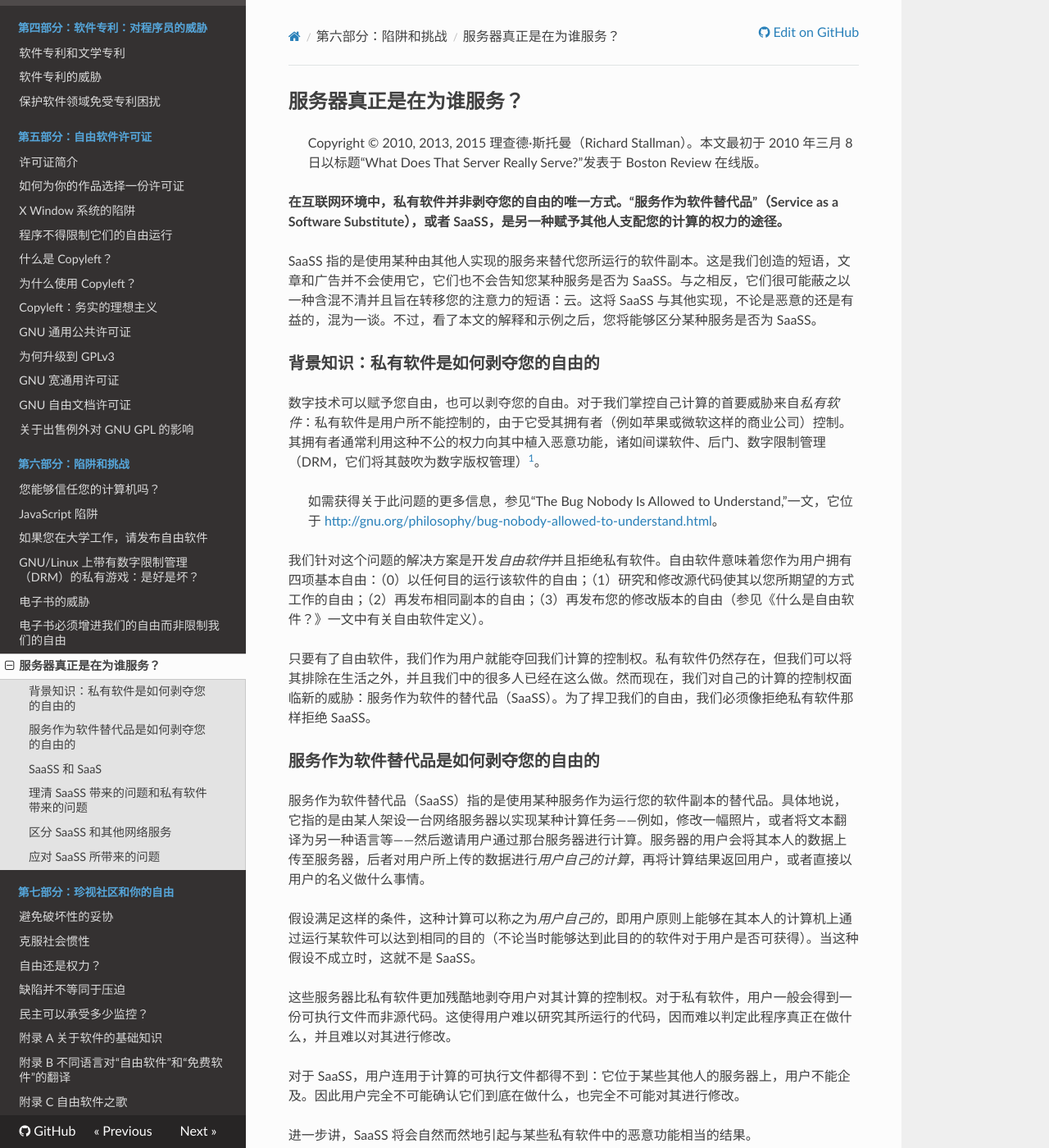
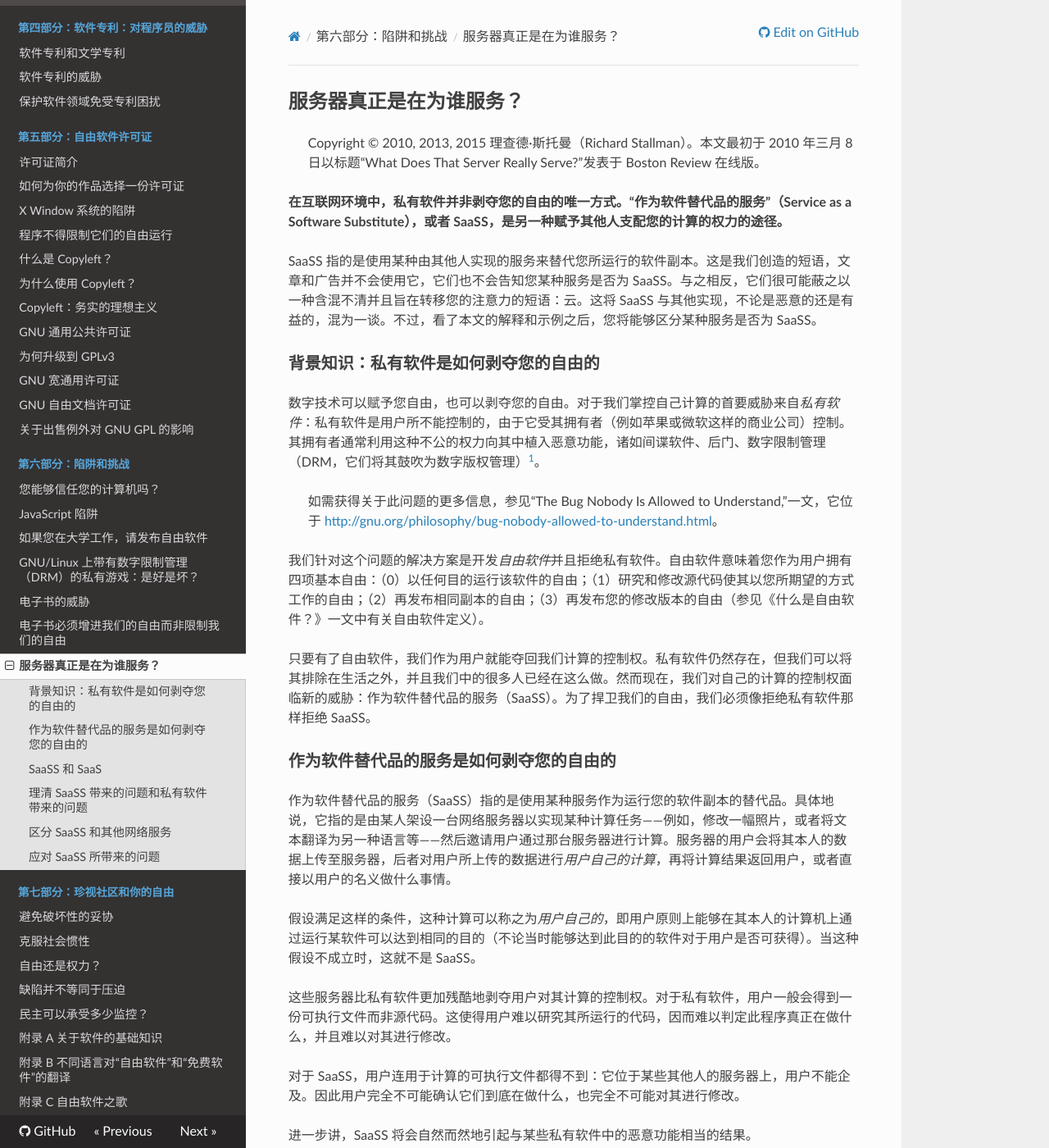
Before and after one commit to beijinglug/fsfs-zh, an MkDocs documentation site: the page built from docs/who-does-that-server-really-serve.md, in a window 1280 px wide and 1400 px high. Shown: the whole window at 82% size. Built offline with MkDocs 1.6.1, drawn with Linux system fonts in a browser that asks for light colours; nearby versions of some CDN libraries; old or Windows-style settings are respelled for this version of MkDocs; some of the changed text lies outside the part shown.

Commit message:
Translate SaaSS as “作为软件替代品的服务”
原译作“服务作为软件替代品”，但“服务作为软件替代品”不是“服务”，
故改为现在的译法。

```diff
--- a/docs/who-does-that-server-really-serve.md
+++ b/docs/who-does-that-server-really-serve.md
@@ -2,7 +2,7 @@
 
 > Copyright © 2010, 2013, 2015 理查德·斯托曼（Richard Stallman）。本文最初于 2010 年三月 8 日以标题“What Does That Server Really Serve?”发表于 Boston Review 在线版。
 
-**在互联网环境中，私有软件并非剥夺您的自由的唯一方式。“服务作为软件替代品”（Service as a Software Substitute），或者 SaaSS，是另一种赋予其他人支配您的计算的权力的途径。**
+**在互联网环境中，私有软件并非剥夺您的自由的唯一方式。“作为软件替代品的服务”（Service as a Software Substitute），或者 SaaSS，是另一种赋予其他人支配您的计算的权力的途径。**
 
 SaaSS 指的是使用某种由其他人实现的服务来替代您所运行的软件副本。这是我们创造的短语，文章和广告并不会使用它，它们也不会告知您某种服务是否为 SaaSS。与之相反，它们很可能蔽之以一种含混不清并且旨在转移您的注意力的短语：云。这将 SaaSS 与其他实现，不论是恶意的还是有益的，混为一谈。不过，看了本文的解释和示例之后，您将能够区分某种服务是否为 SaaSS。
 
@@ -14,11 +14,11 @@
 
 我们针对这个问题的解决方案是开发*自由软件*并且拒绝私有软件。自由软件意味着您作为用户拥有四项基本自由：（0）以任何目的运行该软件的自由；（1）研究和修改源代码使其以您所期望的方式工作的自由；（2）再发布相同副本的自由；（3）再发布您的修改版本的自由（参见《什么是自由软件？》一文中有关自由软件定义）。
 
-只要有了自由软件，我们作为用户就能夺回我们计算的控制权。私有软件仍然存在，但我们可以将其排除在生活之外，并且我们中的很多人已经在这么做。然而现在，我们对自己的计算的控制权面临新的威胁：服务作为软件的替代品（SaaSS）。为了捍卫我们的自由，我们必须像拒绝私有软件那样拒绝 SaaSS。
+只要有了自由软件，我们作为用户就能夺回我们计算的控制权。私有软件仍然存在，但我们可以将其排除在生活之外，并且我们中的很多人已经在这么做。然而现在，我们对自己的计算的控制权面临新的威胁：作为软件替代品的服务（SaaSS）。为了捍卫我们的自由，我们必须像拒绝私有软件那样拒绝 SaaSS。
 
-### 服务作为软件替代品是如何剥夺您的自由的
+### 作为软件替代品的服务是如何剥夺您的自由的
 
-服务作为软件替代品（SaaSS）指的是使用某种服务作为运行您的软件副本的替代品。具体地说，它指的是由某人架设一台网络服务器以实现某种计算任务——例如，修改一幅照片，或者将文本翻译为另一种语言等——然后邀请用户通过那台服务器进行计算。服务器的用户会将其本人的数据上传至服务器，后者对用户所上传的数据进行*用户自己的计算*，再将计算结果返回用户，或者直接以用户的名义做什么事情。
+作为软件替代品的服务（SaaSS）指的是使用某种服务作为运行您的软件副本的替代品。具体地说，它指的是由某人架设一台网络服务器以实现某种计算任务——例如，修改一幅照片，或者将文本翻译为另一种语言等——然后邀请用户通过那台服务器进行计算。服务器的用户会将其本人的数据上传至服务器，后者对用户所上传的数据进行*用户自己的计算*，再将计算结果返回用户，或者直接以用户的名义做什么事情。
 
 假设满足这样的条件，这种计算可以称之为*用户自己的*，即用户原则上能够在其本人的计算机上通过运行某软件可以达到相同的目的（不论当时能够达到此目的的软件对于用户是否可获得）。当这种假设不成立时，这就不是 SaaSS。
 
@@ -42,7 +42,7 @@
 
 最初，我们将这种有问题的实践称为“SaaS”，意为 Software as a Service（软件即服务）。这个短语通常用于指代在服务器上部署软件而非向其用户提供副本。我们当时认为，在这些问题发生时，这一短语对实际情况做出了精确描述。
 
-然后，我们开始意识到，短语 SaaS 有时用于通讯服务——而这一名称并不适用于这些活动。此外，短语“软件即服务”并不能解释为何这是一种坏的实践，于是我们打造了这一短语“服务作为软件替代品”，这一称谓对这种坏的实践给出了更为清晰的定义，并且解释了它*为什么*是坏的。
+然后，我们开始意识到，短语 SaaS 有时用于通讯服务——而这一名称并不适用于这些活动。此外，短语“软件即服务”并不能解释为何这是一种坏的实践，于是我们打造了这一短语“作为软件替代品的服务”，这一称谓对这种坏的实践给出了更为清晰的定义，并且解释了它*为什么*是坏的。
 
 ### 理清 SaaSS 带来的问题和私有软件带来的问题
 
@@ -62,7 +62,7 @@
 
 ### 区分 SaaSS 和其他网络服务
 
-哪些在线服务是 SaaSS？最清楚的例子是翻译服务，例如将英文文本翻译为西班牙文。为您翻译一段文本是一种完全属于您自己的计算。您可以在您自己的计算机上运行相应软件进行翻译（为了符合伦理，这款软件应该是自由的）。翻译服务替代了那款程序，因此它是一种服务作为软件替代品，即 SaaSS。由于它拒绝您对您的计算的控制权，它对您作了恶。
+哪些在线服务是 SaaSS？最清楚的例子是翻译服务，例如将英文文本翻译为西班牙文。为您翻译一段文本是一种完全属于您自己的计算。您可以在您自己的计算机上运行相应软件进行翻译（为了符合伦理，这款软件应该是自由的）。翻译服务替代了那款程序，因此它是一种作为软件替代品的服务，即 SaaSS。由于它拒绝您对您的计算的控制权，它对您作了恶。
 
 另一个清楚的例子是使用诸如 Flickr 或者 Instagram 来修改照片。人们在自己的计算机上修改照片已有几十年时间了；在服务器而非您自己的计算机上进行这些工作是一种 SaaSS。
 
```
Also changed, not shown: docs/license-recommendations.md (+1 -1 lines), docs/surveillance-vs-democracy.md (+1 -1 lines), docs/words-to-avoid.md (+3 -3 lines).
